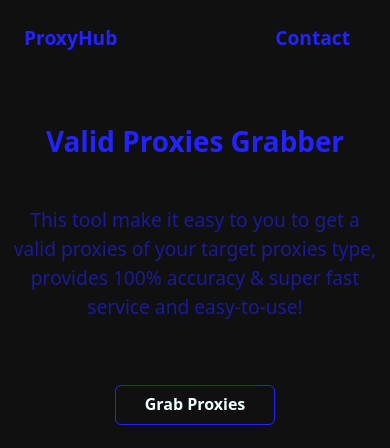
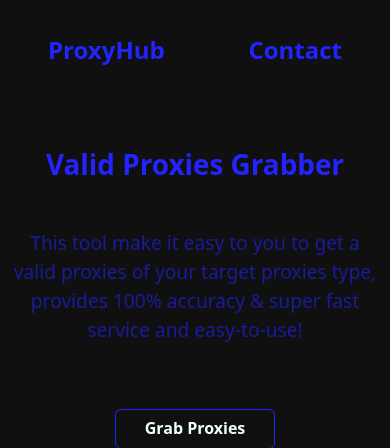
Before and after one commit to momhaidat/ProxyHub, a Flask app: page /home in a window 390 px wide. Shown: the top 448 px of the page. Run offline with Flask 3, Linux system fonts and the light colour scheme.

Commit message:
Update home.css

```diff
--- a/ProxyHub/static/home.css
+++ b/ProxyHub/static/home.css
@@ -36,15 +36,3 @@ a:hover{
     background-color: #2323FF;
     color: #101010;
 }
-
-@media screen and (max-width: 768px){
-    .brand{
-        font-size: 1.2rem;
-    }
-    .brand-span{
-        padding: 1.5rem;
-    }
-    .brand-span2{
-        padding: 1.5rem;
-    }
-}
```
